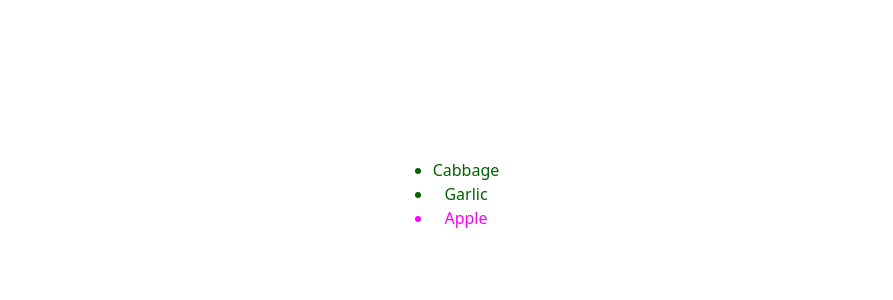
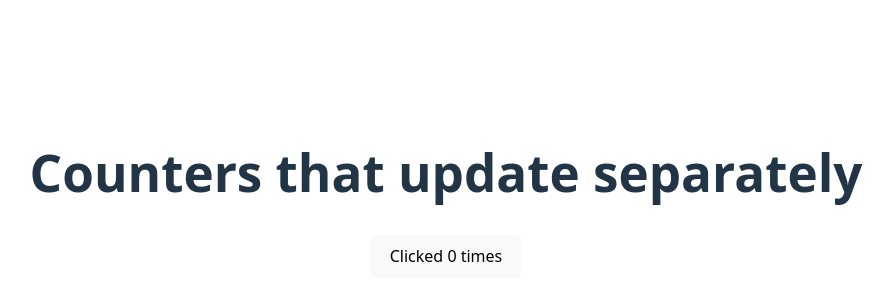
Before and after one commit to margaaustria/appdev1, a React (Vite) app in the folder react-quickstart/: page / in a window 1280 px wide. Shown: the part 206-506 px from the top of the page, without its empty margins (194-1087 px from the left). Built offline with nearby package versions, Linux system fonts and the light colour scheme.

Commit message:
Done responding to events / using hooks

```diff
--- a/react-quickstart/src/App.jsx
+++ b/react-quickstart/src/App.jsx
@@ -1,25 +1,27 @@
-import { useState } from 'react'
+import { useState } from 'react';
 import './App.css'
 
-const products = [
-  { title: 'Cabbage', isFruit: false, id: 1 },
-  { title: 'Garlic', isFruit: false, id: 2 },
-  { title: 'Apple', isFruit: true, id: 3 },
-];
 
-export default function ShoppingList() {
-  const listItems = products.map(product =>
-    <li
-      key={product.id}
-      style={{
-        color: product.isFruit ? 'magenta' : 'darkgreen'
-      }}
-    >
-      {product.title}
-    </li>
-  );
+function MyButton() {
+  const [count, setCount] = useState(0);
+
+  function handleClick() {
+    setCount(count + 1);
+  }
 
   return (
-    <ul>{listItems}</ul>
+    <button onClick={handleClick}>
+      Clicked {count} times
+    </button>
   );
 }
+
+ function MyApp() {
+  return (
+    <div>
+      <h1>Counters that update separately</h1>
+      <MyButton />
+    </div>
+  );
+}
+export default MyApp;
```
